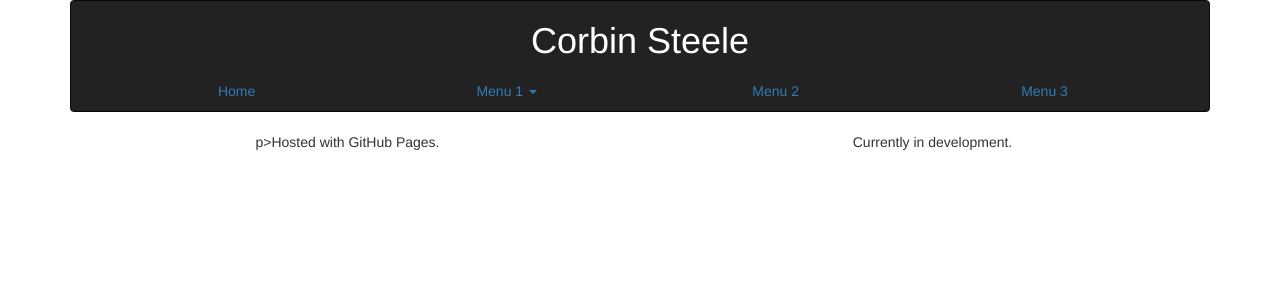
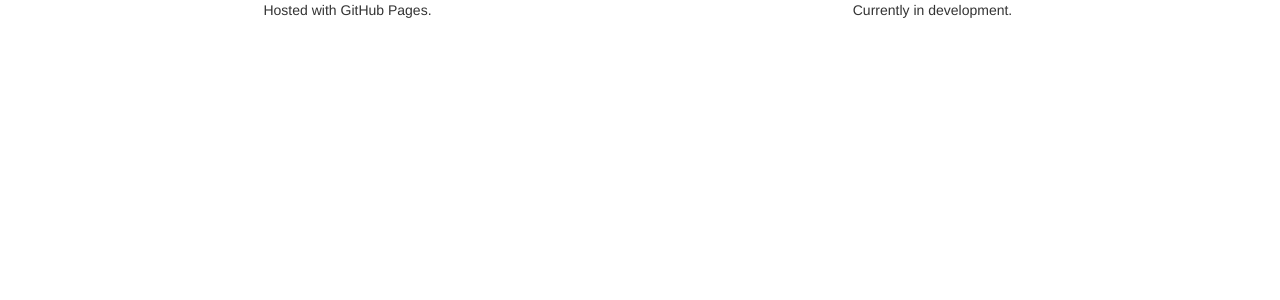
Before and after one commit to CorbinSteele/corbinsteele.github.io, a Jekyll site: the page built from index.html, in a window 1280 px wide. Shown: the top 300 px of the page. Built offline with Jekyll 4.4.1, drawn with Linux system fonts in a browser that asks for light colours; nearby versions of some CDN libraries.

Commit message:
Update index.html

```diff
--- a/index.html
+++ b/index.html
@@ -3,37 +3,9 @@ title: Home
 layout: main
 ---
 
-<nav class="navbar navbar-inverse">
-  <div class="container-fluid">
-    <h1 style="text-align:center; color:white">Corbin Steele</h1>
-    <div class="navbar-header">
-      <button type="button" class="navbar-toggle" data-toggle="collapse" data-target="#myNavbar">
-        <span class="icon-bar"></span>
-        <span class="icon-bar"></span>
-        <span class="icon-bar"></span>
-      </button>
-    </div>
-    <div class="collapse navbar-collapse" id="myNavbar">
-      <ul class="nav nav-justified">
-        <li class="active"><a href="#">Home</a></li>
-        <li class="dropdown">
-          <a class="dropdown-toggle" data-toggle="dropdown" href="#">Menu 1
-          <span class="caret"></span></a>
-          <ul class="dropdown-menu">
-            <li><a href="#">Submenu 1-1</a></li>
-            <li><a href="#">Submenu 1-2</a></li>
-            <li><a href="#">Submenu 1-3</a></li>
-          </ul>
-        </li>
-        <li><a href="#">Menu 2</a></li>
-        <li><a href="#">Menu 3</a></li>
-      </ul>
-    </div>
-  </div>
-</nav>
 <div class="row" style="text-align:center">
   <div class="col-sm-6">
-    p>Hosted with GitHub Pages.</p>
+    <p>Hosted with GitHub Pages.</p>
   </div>
   <div class="col-sm-6">
     <p>Currently in development.</p>
```
